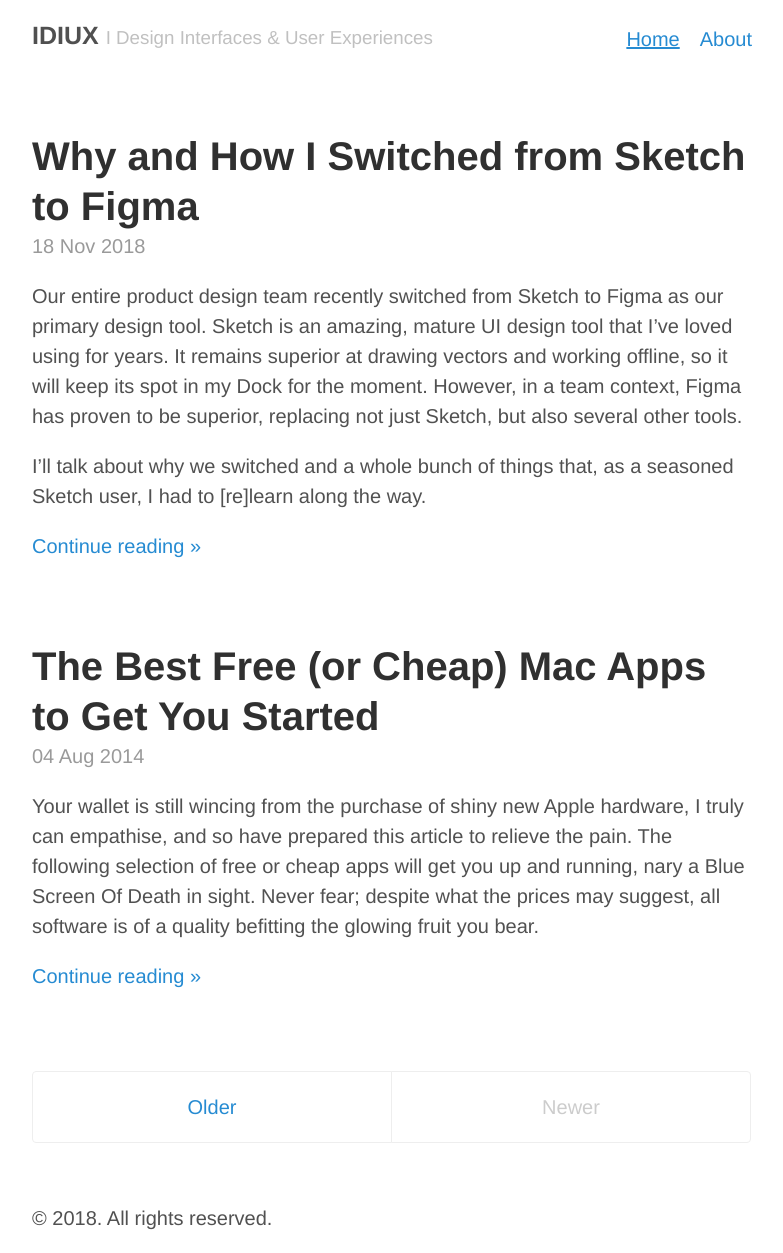
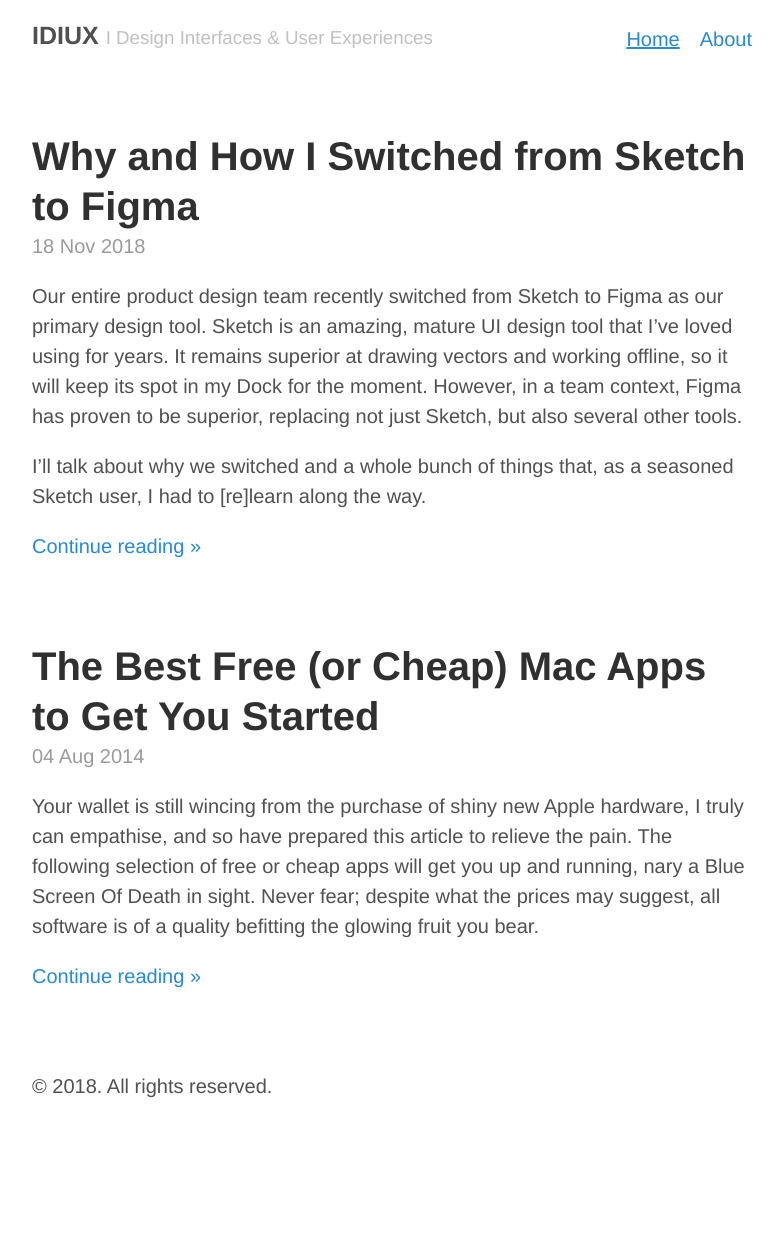
Before and after one commit to IDIUX/idiux.github.io, a Jekyll site: the page built from index.html, in a window 1280 px wide. Shown: the whole page, without its empty margins (248-1031 px from the left). Built offline with Jekyll 4.4.1, drawn with Linux system fonts in a browser that asks for light colours; nearby versions of some CDN libraries; Markdown is read by kramdown in place of the engine named in the settings; the list of posts is cut into pages by our own code; after the commit the page ends 1121 px from its top, so only the background shows below that.

Commit message:
Comment out pagination

```diff
--- a/_config.yml
+++ b/_config.yml
@@ -10,7 +10,7 @@
 title:             IDIUX
 tagline:           I Design Interfaces &amp; User Experiences
 url:               http://idiux.com
-plugins:           [jekyll-paginate]
+# plugins:           [jekyll-paginate]
 paginate:          1
 baseurl:           /
 author:
--- a/index.html
+++ b/index.html
@@ -21,6 +21,7 @@
   {% endfor %}
 </div>
 
+<!--
 <div class="pagination">
   {% if paginator.next_page %}
     <a class="pagination-item older" href="{{ site.baseurl }}page{{paginator.next_page}}">Older</a>
@@ -37,3 +38,4 @@
     <span class="pagination-item newer">Newer</span>
   {% endif %}
 </div>
+-->
```
